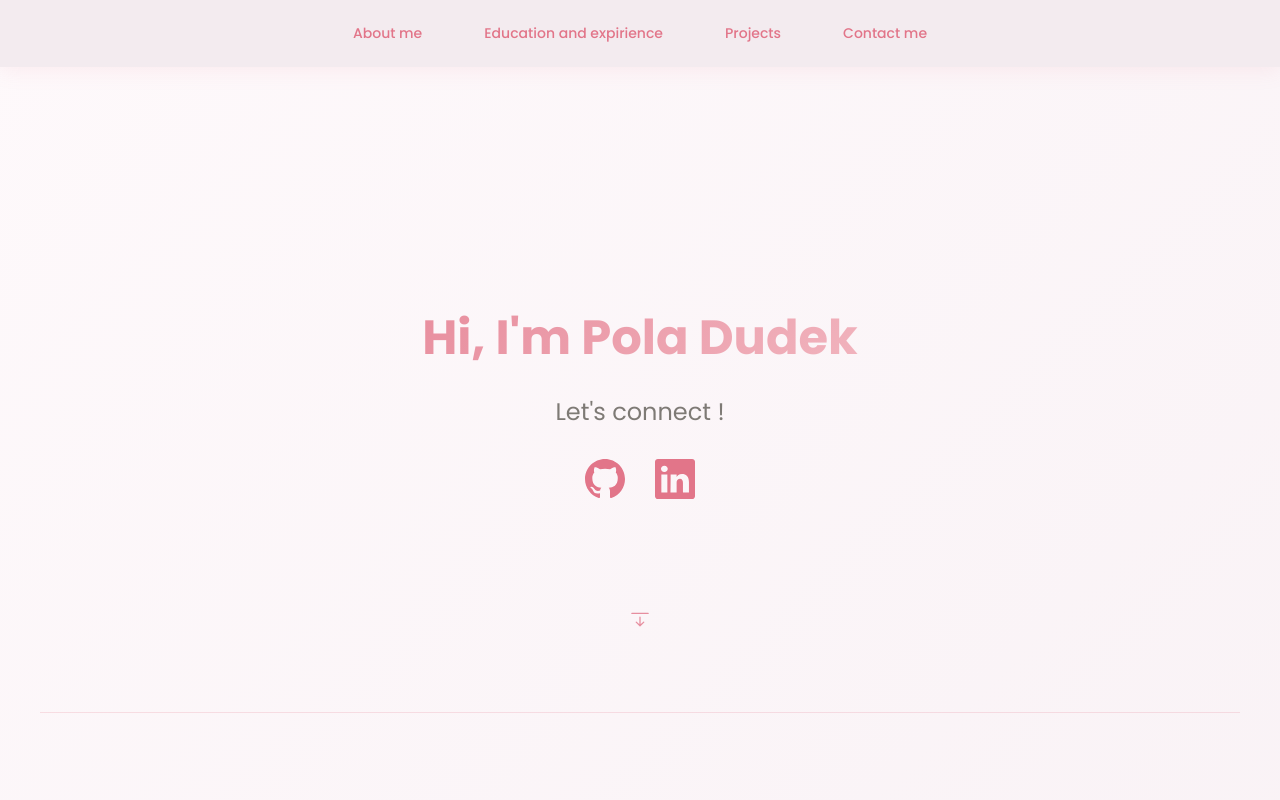
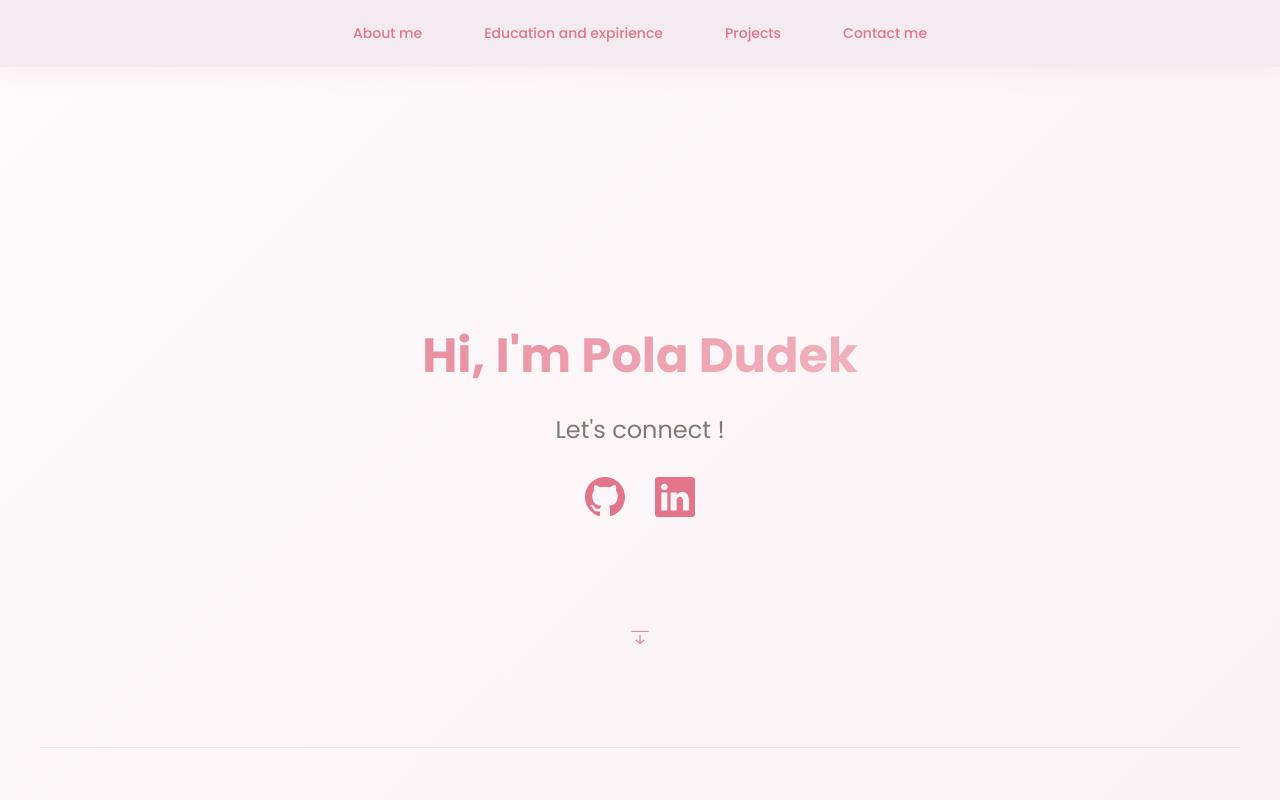
Before and after one commit to poladudek/portfolio-website, a plain HTML site: page index.html in a window 1280 px wide. Shown: the top 800 px of the page. Drawn offline with Linux system fonts and the light colour scheme.

Commit message:
Increase page padding

```diff
--- a/style.css
+++ b/style.css
@@ -108,7 +108,7 @@ section:not(:last-child) {
 #front {
     margin-top: clamp(40px, 10vw, 80px);
     text-align: center;
-    padding: 40px 20px;
+    padding: clamp(40px, 4.5vw, 70px) 20px;
 }
 
 h1 {
```
